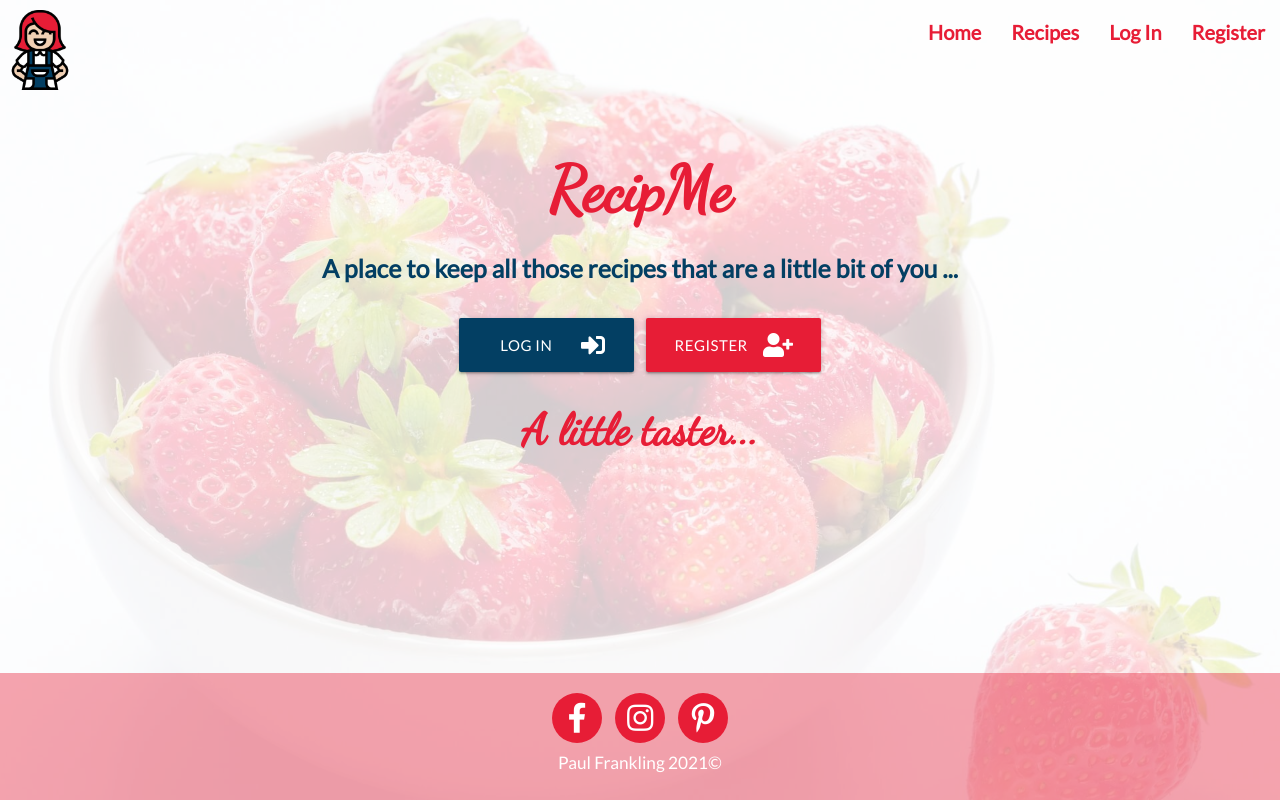
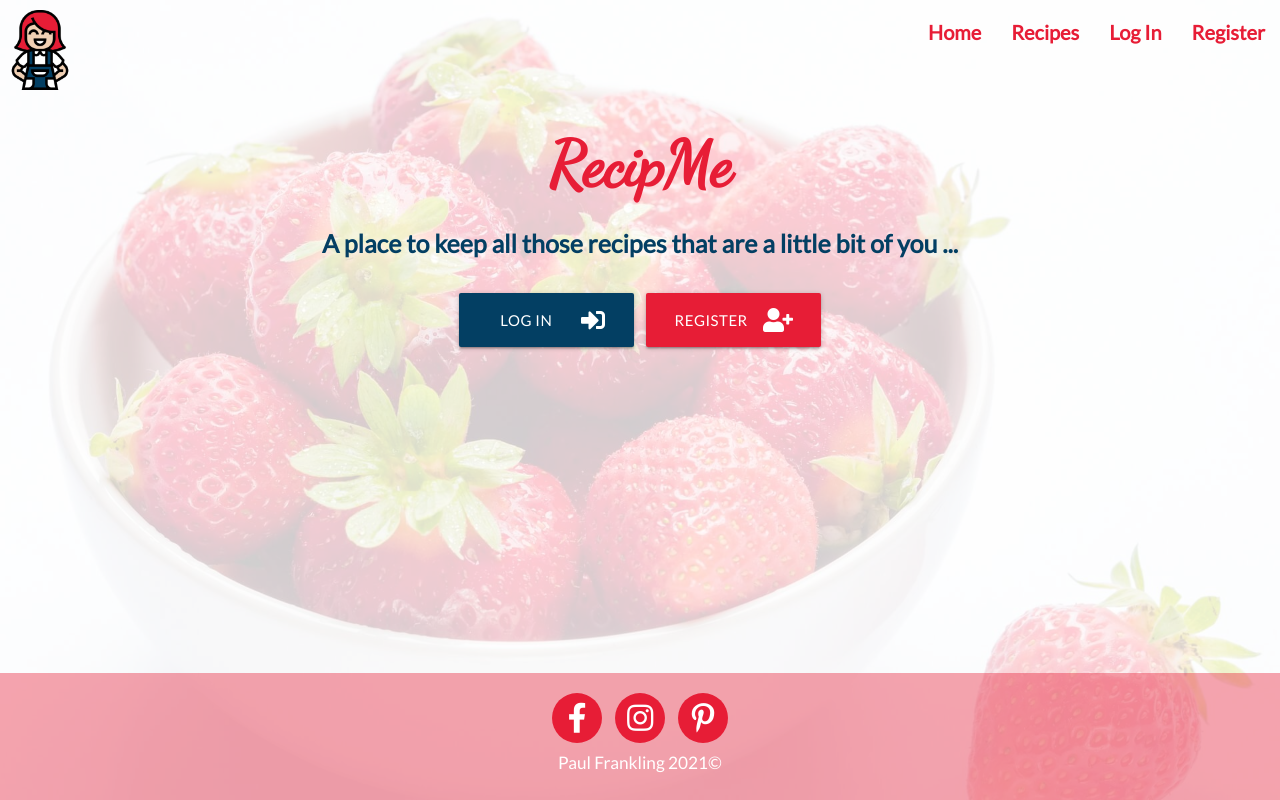
Before and after one commit to PaulFrankling/recip_me, a Flask app: page / in a window 1280 px wide. Run offline with Flask 2, Linux system fonts and the light colour scheme; data that the repository does not hold is empty; some libraries are stand-ins or nearby versions.

Commit message:
Removed sub title from index.html and removed margin top from main tag in css

```diff
--- a/static/css/style.css
+++ b/static/css/style.css
@@ -11,7 +11,7 @@ html, body {
 
 main {
     flex: 1 0 auto;
-    margin-top: 50px;
+    margin-top: 25px;
 }
 
 nav li a {
--- a/templates/index.html
+++ b/templates/index.html
@@ -25,8 +25,6 @@
         </div>
     </div>
 
-    <h3 class="center-align page-title">A little taster...</h3>
-
     <div class="container">
         <div class="row">
             {% for category in categories %}
```
